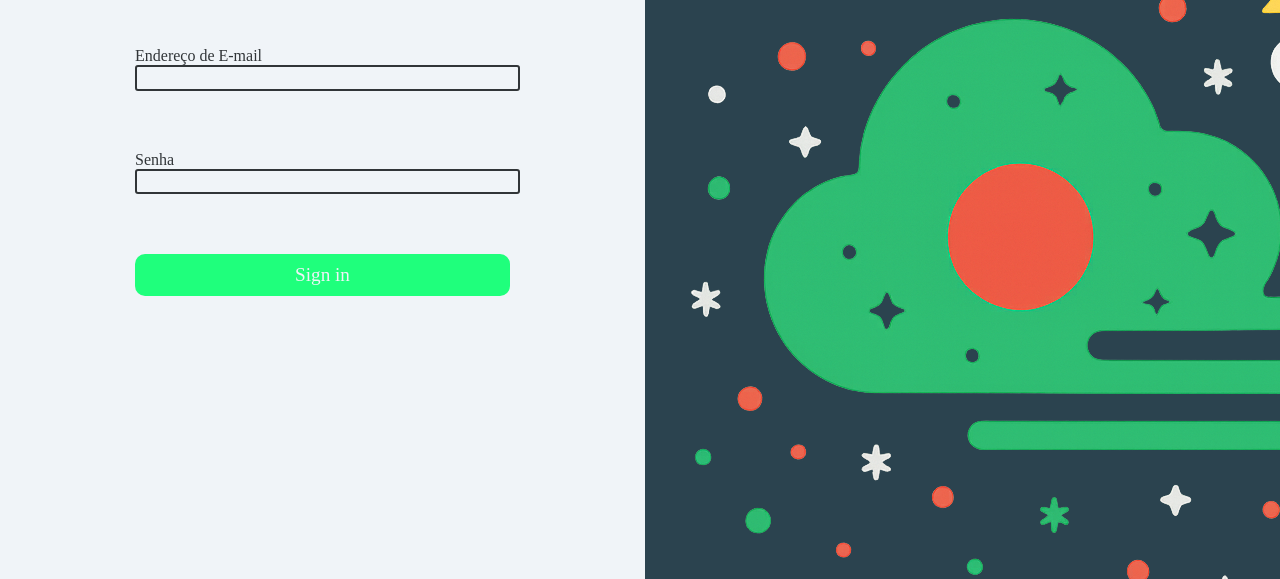
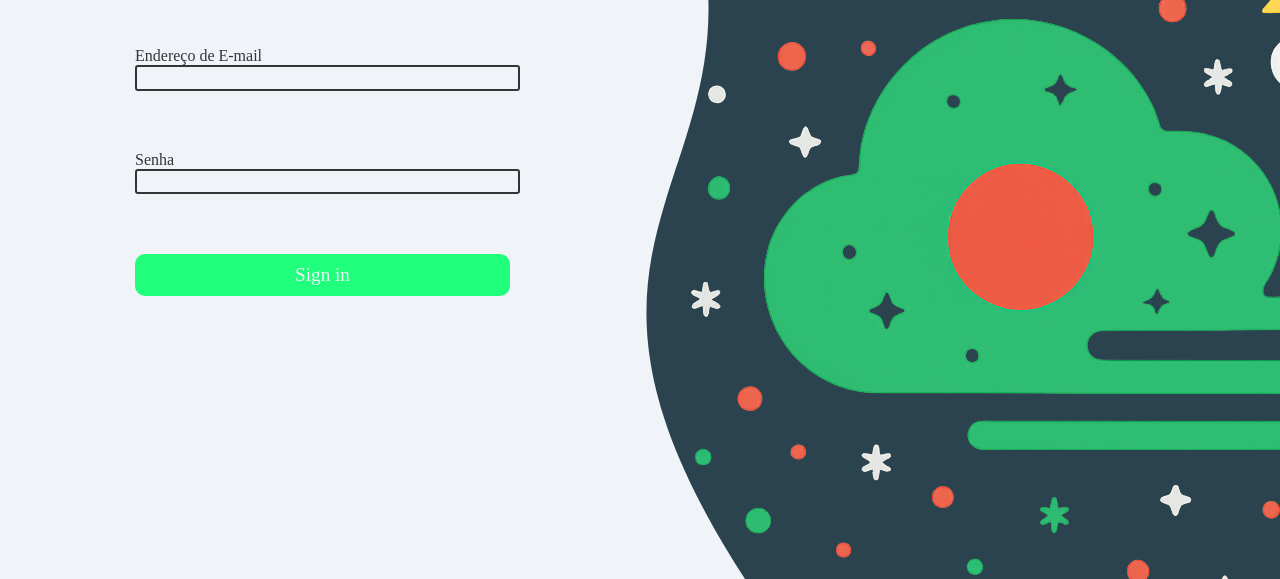
Before and after one commit to RogerCabralSilva/Site_Previsao_de_ar_de_Pinheiros, a plain HTML site: page site/html/login.html in a window 1280 px wide. Shown: the part 305-884 px from the top of the page. Drawn offline with Linux system fonts and the light colour scheme; a web font is replaced by a local one.

Commit message:
project update

```diff
--- a/site/css/style.css
+++ b/site/css/style.css
@@ -250,7 +250,8 @@ nav{
 }
 #login-banner{
     background-image: url('../images/login-banner.png');
-    background-repeat: no-repeat
+    background-repeat: no-repeat;
+    display: flex;
 }
 
 #formulario form input:focus{
--- a/site/html/login.html
+++ b/site/html/login.html
@@ -43,12 +43,12 @@
                 </form>
             </div>
             <div id="login-banner">
-                <svg viewBox="0 0 200 50" id="curve-effect" preserveAspectRatio="none">
+                <svg viewBox="0 0 100 200" id="curve-effect" preserveAspectRatio="none">
                     <defs>
-                        <path id="curve" d="M-150,30 c100,-20 100,20 200,0 c100,-20 100,20 200,0 c100,-20 100,20 200,0 v500 h-200">
+                        <path id="curve" d="M0,0 c50,100 -40,100 25,200 L0,200">
                     </defs>
                     <g id="curve-container">
-                        <use href="#curve" fill="#e4f1ff"/> <!-- second option: #F0F4F8*-->
+                        <use href="#curve" fill="#F0F4F8"/> <!-- second option: #F0F4F8*-->
                     </g>
             </div>
         </div>
```
